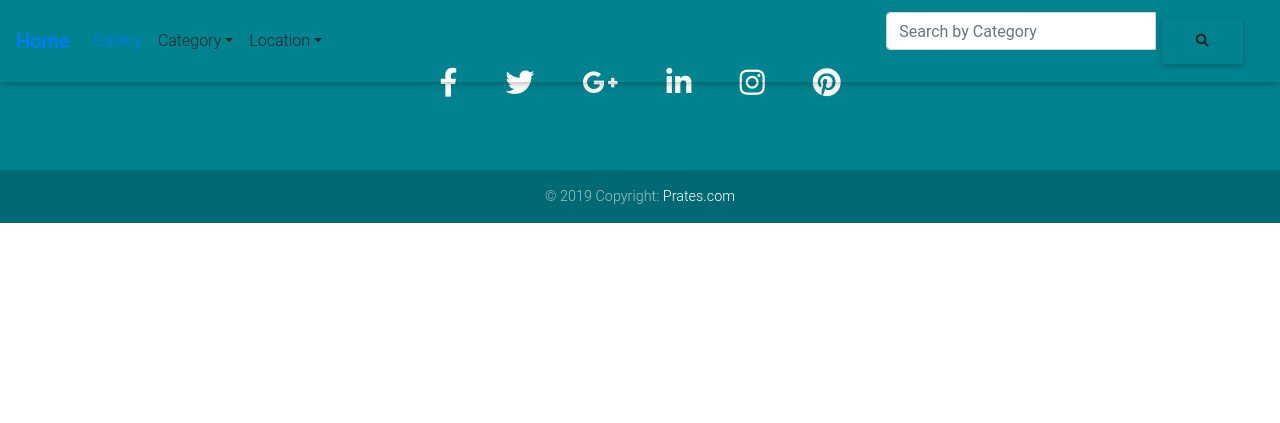
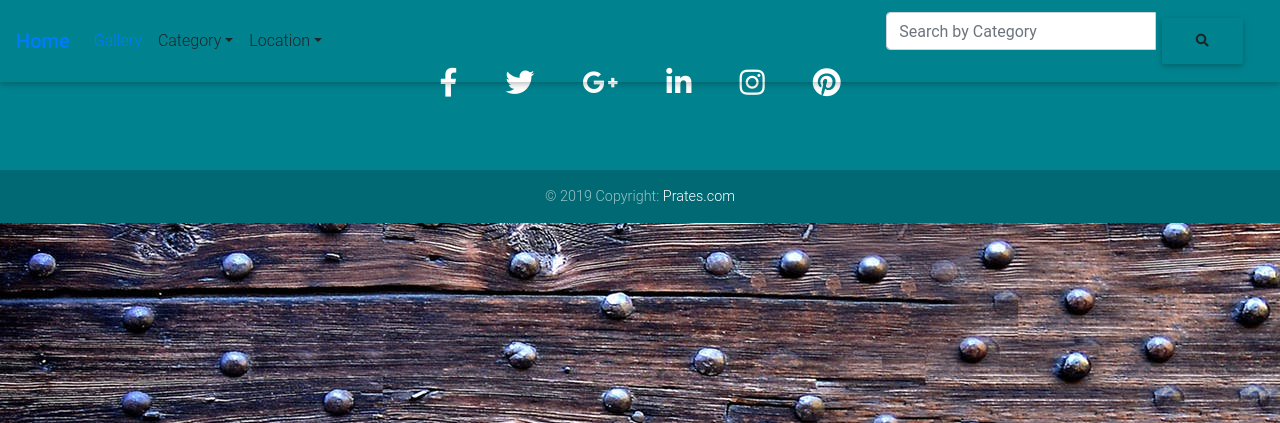
Before and after one commit to AisaJ/project_reviews, a Django app: template pro_jects/templates/base.html in a window 1280 px wide. Shown: the top 423 px of the page. Run offline with Django 3.2, Linux system fonts and the light colour scheme; the template is opened without the code that fills it, so the values that code supplies are empty; some libraries are stand-ins or nearby versions.

```diff
--- a/pro_jects/templates/base.html
+++ b/pro_jects/templates/base.html
@@ -24,7 +24,7 @@
 <!-- Material Design Bootstrap -->
 <link href="https://cdnjs.cloudflare.com/ajax/libs/mdbootstrap/4.7.7/css/mdb.min.css" rel="stylesheet">
 
-<link rel="stylesheet" href="{% static 'css/insta.css' %}">
+<link rel="stylesheet" href="{% static 'css/styles.css' %}">
   {% endblock %}
 </head>
 <body>
@@ -45,7 +45,7 @@
 <script type="text/javascript" src="https://cdnjs.cloudflare.com/ajax/libs/mdbootstrap/4.7.7/js/mdb.min.js"></script>
 
 <script src="https://ajax.googleapis.com/ajax/libs/jquery/3.2.1/jquery.min.js"></script>
-<script src="{% static 'js/insta.js' %}"></script>
+<script src="{% static 'js/scripts.js' %}"></script>
   {% endblock %}
 
 </body>
--- a/pro_jects/templates/home.html
+++ b/pro_jects/templates/home.html
@@ -0,0 +1,4 @@
+{% extends 'base.html' %}
+
+{% block content %}
+{% endblock %}
--- a/static/css/styles.css
+++ b/static/css/styles.css
@@ -0,0 +1,3 @@
+body{
+  background-image: url('/images/bg.jpeg');
+}
```
Also changed, not shown: pro_jects/urls.py (added), static/images/bg.jpeg (added).
